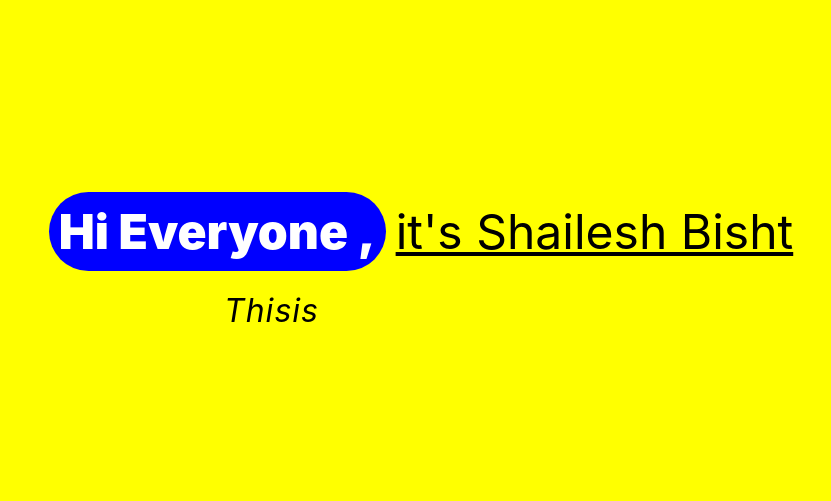
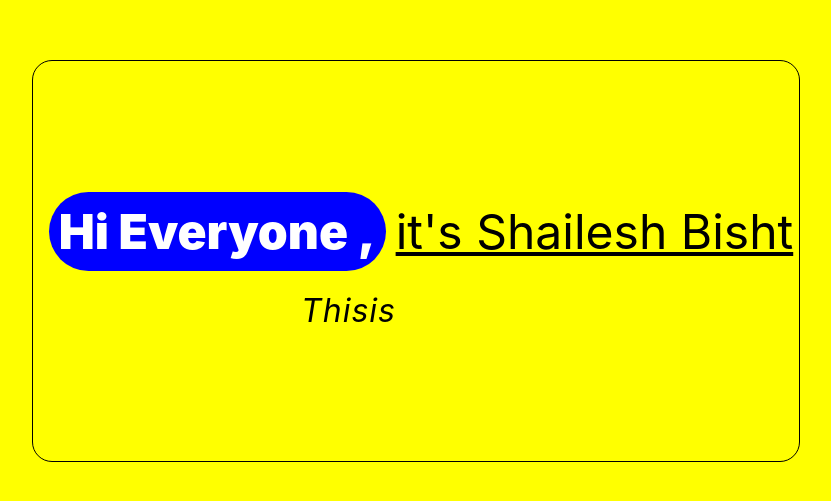
Before and after one commit to ShaileshBisht/gsap-text-animation, a React (Create React App) app: page / in a window 1280 px wide. Shown: the part 139-640 px from the top of the page, without its empty margins (224-1055 px from the left). Built offline with nearby package versions, Linux system fonts and the light colour scheme.

Commit message:
add style to outerBox and innerBox

```diff
--- a/src/App.css
+++ b/src/App.css
@@ -1,11 +1,22 @@
 .outerBox {
   background-color: yellow;
   overflow: hidden;
+  display: flex;
+  align-items: center;
+  justify-content: center;
+  height: 100vh;
+  width: 100%;
+}
+
+.innerBox {
+  border-radius: 20px;
+  width: 60%;
+  border: 1px solid black;
 }
 
 .app {
   width: 100%;
-  height: 100vh;
+  height: 50vh;
   display: flex;
   align-items: center;
   justify-content: center;
```
